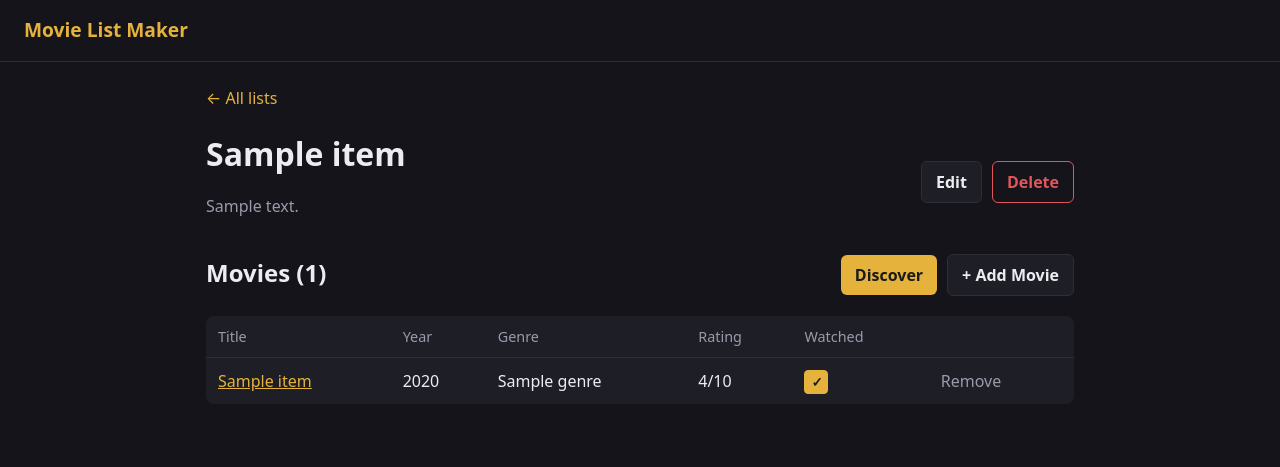
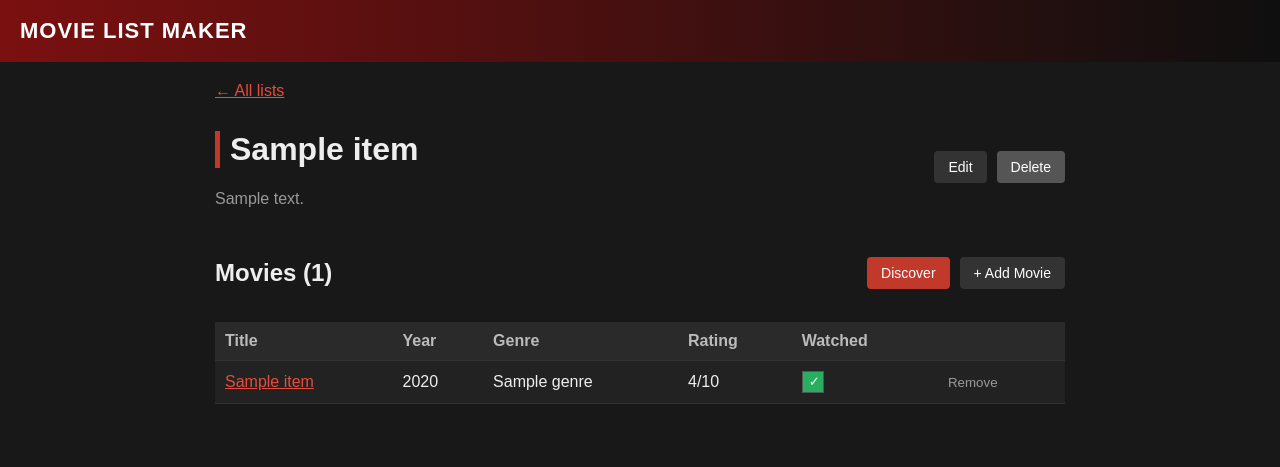
Before and after one commit to GiovannyFields/Movie-List-Maker, a Flask app: page /lists/1 in a window 1280 px wide. Shown: the top 467 px of the page. Run offline with Flask 3, Linux system fonts and the light colour scheme; a database or web service that is not in the repository returns one stand-in record (values such as "Sample title"); data that the repository does not hold is empty.

Commit message:
new styling

```diff
--- a/frontend/static/style.css
+++ b/frontend/static/style.css
@@ -1,164 +1,213 @@
-/* dark movie-theater look */
-:root {
-  --bg: #14141a;
-  --panel: #1e1e27;
-  --border: #2e2e3a;
-  --text: #ececf1;
-  --muted: #9a9aab;
-  --accent: #e5b23c;   /* popcorn yellow */
-  --danger: #e0565b;
-}
-
-* { box-sizing: border-box; }
-
 body {
   margin: 0;
-  background: var(--bg);
-  color: var(--text);
-  font-family: system-ui, -apple-system, "Segoe UI", sans-serif;
-  line-height: 1.5;
+  background: #181818;
+  color: #eee;
+  font-family: Arial, sans-serif;
 }
 
 header {
-  padding: 16px 24px;
-  border-bottom: 1px solid var(--border);
+  background: linear-gradient(to right, #7b1010, #0f0f0f);
+  padding: 18px 20px;
 }
 
 .logo {
-  color: var(--accent);
-  font-weight: 700;
-  font-size: 1.2rem;
+  color: white;
+  font-size: 22px;
+  font-weight: bold;
+  letter-spacing: 1px;
+  text-transform: uppercase;
   text-decoration: none;
 }
 
-main {
-  max-width: 900px;
-  margin: 0 auto;
-  padding: 24px 16px 64px;
+h1 {
+  border-left: 5px solid #c0392b;
+  padding-left: 10px;
 }
 
-h1, h2 { margin: 0 0 4px; }
-a { color: var(--accent); }
-.muted { color: var(--muted); }
-.empty { color: var(--muted); padding: 24px 0; }
-.back { display: inline-block; margin-bottom: 12px; text-decoration: none; }
+main {
+  max-width: 850px;
+  margin: 0 auto;
+  padding: 20px;
+}
+
+a {
+  color: #e74c3c;
+}
+
+.muted {
+  color: #999;
+}
+
+.empty {
+  color: #999;
+  padding: 20px 0;
+}
+
+.back {
+  display: inline-block;
+  margin-bottom: 10px;
+}
 
 .page-head {
   display: flex;
   justify-content: space-between;
   align-items: center;
-  gap: 12px;
   flex-wrap: wrap;
-  margin: 8px 0 20px;
+  margin-bottom: 15px;
 }
 
-/* ---- buttons ---- */
+.actions {
+  display: flex;
+  gap: 10px;
+  align-items: center;
+}
+
+form {
+  margin: 0;
+}
+
 .btn {
   display: inline-block;
-  background: var(--accent);
-  color: #1a1a1a;
+  background: #c0392b;
+  color: white;
   border: none;
-  border-radius: 6px;
+  border-radius: 4px;
   padding: 8px 14px;
-  font: inherit;
-  font-weight: 600;
+  font-size: 14px;
   text-decoration: none;
   cursor: pointer;
 }
-.btn.secondary { background: var(--panel); color: var(--text); border: 1px solid var(--border); }
-.btn.danger { background: transparent; color: var(--danger); border: 1px solid var(--danger); }
-.btn:hover { filter: brightness(1.1); }
+
+.btn:hover {
+  opacity: 0.85;
+}
+
+.btn.secondary {
+  background: #333;
+}
+
+.btn.danger {
+  background: #555;
+}
 
 .link-btn {
   background: none;
   border: none;
-  color: var(--muted);
-  font: inherit;
+  color: #999;
   cursor: pointer;
 }
-.link-btn:hover { color: var(--danger); }
 
-.actions { display: flex; gap: 10px; align-items: center; }
-.actions form { margin: 0; }
-
-/* the watched checkbox in the table */
 .check {
-  width: 24px;
-  height: 24px;
-  border: 1px solid var(--border);
-  border-radius: 4px;
-  background: var(--panel);
-  color: #1a1a1a;
+  width: 22px;
+  height: 22px;
+  border: 1px solid #555;
+  background: #222;
+  color: white;
   cursor: pointer;
 }
-.check.on { background: var(--accent); border-color: var(--accent); font-weight: 700; }
 
-/* ---- tables ---- */
+.check.on {
+  background: #27ae60;
+}
+
 table {
   width: 100%;
   border-collapse: collapse;
-  background: var(--panel);
-  border-radius: 8px;
-  overflow: hidden;
+  background: #222;
 }
+
 th, td {
   text-align: left;
-  padding: 10px 12px;
-  border-bottom: 1px solid var(--border);
+  padding: 10px;
+  border-bottom: 1px solid #333;
 }
-th { color: var(--muted); font-weight: 500; font-size: 0.9rem; }
-tr:last-child td { border-bottom: none; }
-td form { margin: 0; }
 
-/* ---- forms ---- */
-.form { display: flex; flex-direction: column; gap: 14px; max-width: 560px; }
-.form label { display: flex; flex-direction: column; gap: 4px; color: var(--muted); }
-.form label.inline { flex-direction: row; align-items: center; gap: 8px; color: var(--text); }
-.form .row { display: flex; gap: 12px; flex-wrap: wrap; }
-.form .row label { flex: 1; min-width: 120px; }
+th {
+  background: #2a2a2a;
+  color: #bbb;
+}
+
+tbody tr:hover {
+  background: #2c2020;
+}
+
+.form {
+  display: flex;
+  flex-direction: column;
+  gap: 12px;
+  max-width: 500px;
+}
+
+.form label {
+  display: flex;
+  flex-direction: column;
+  gap: 4px;
+}
+
+.form label.inline {
+  flex-direction: row;
+  align-items: center;
+}
+
+.form .row {
+  display: flex;
+  gap: 10px;
+}
 
 input, textarea, select {
-  background: var(--panel);
-  color: var(--text);
-  border: 1px solid var(--border);
-  border-radius: 6px;
-  padding: 8px 10px;
-  font: inherit;
+  padding: 6px;
+  background: #222;
+  color: #eee;
+  border: 1px solid #444;
+  border-radius: 4px;
+  font-family: Arial, sans-serif;
+  font-size: 14px;
 }
-input:focus, textarea:focus, select:focus { outline: 2px solid var(--accent); border-color: transparent; }
 
-/* ---- movie details ---- */
 .details {
   display: grid;
   grid-template-columns: 100px 1fr;
-  gap: 10px 16px;
-  background: var(--panel);
-  padding: 16px;
-  border-radius: 8px;
+  gap: 10px;
+  background: #222;
+  padding: 15px;
 }
-.details dt { color: var(--muted); }
-.details dd { margin: 0; }
 
-/* ---- discover ---- */
+.details dd {
+  margin: 0;
+}
+
+.flash {
+  background: #1e3a2a;
+  padding: 10px;
+}
+
+.flash.error {
+  background: #4a1f1f;
+}
+
+/* discover card */
 .card {
-  background: var(--panel);
-  border: 1px solid var(--border);
-  border-radius: 12px;
-  padding: 24px;
-  max-width: 420px;
+  background: linear-gradient(#2a1a1a, #1f1f1f);
+  border-top: 4px solid #c0392b;
+  border-radius: 10px;
+  padding: 30px 25px;
+  max-width: 400px;
   margin: 0 auto;
+  box-shadow: 0 8px 25px rgba(0, 0, 0, 0.6);
 }
-.swipe { justify-content: center; text-align: center; margin-top: 16px; }
 
-/* ---- flash messages ---- */
-.flash {
-  padding: 10px 14px;
-  border-radius: 6px;
-  background: #24324a;
-  margin: 0 0 12px;
+.card h2 {
+  font-size: 28px;
+  margin-top: 0;
 }
-.flash.error { background: #4a2426; }
 
-@media (max-width: 600px) {
-  th:nth-child(3), td:nth-child(3) { display: none; }  /* hide genre on small screens */
+.swipe {
+  justify-content: center;
+  text-align: center;
+  margin-top: 20px;
 }
+
+.swipe .btn {
+  padding: 12px 24px;
+  font-size: 16px;
+}
```
